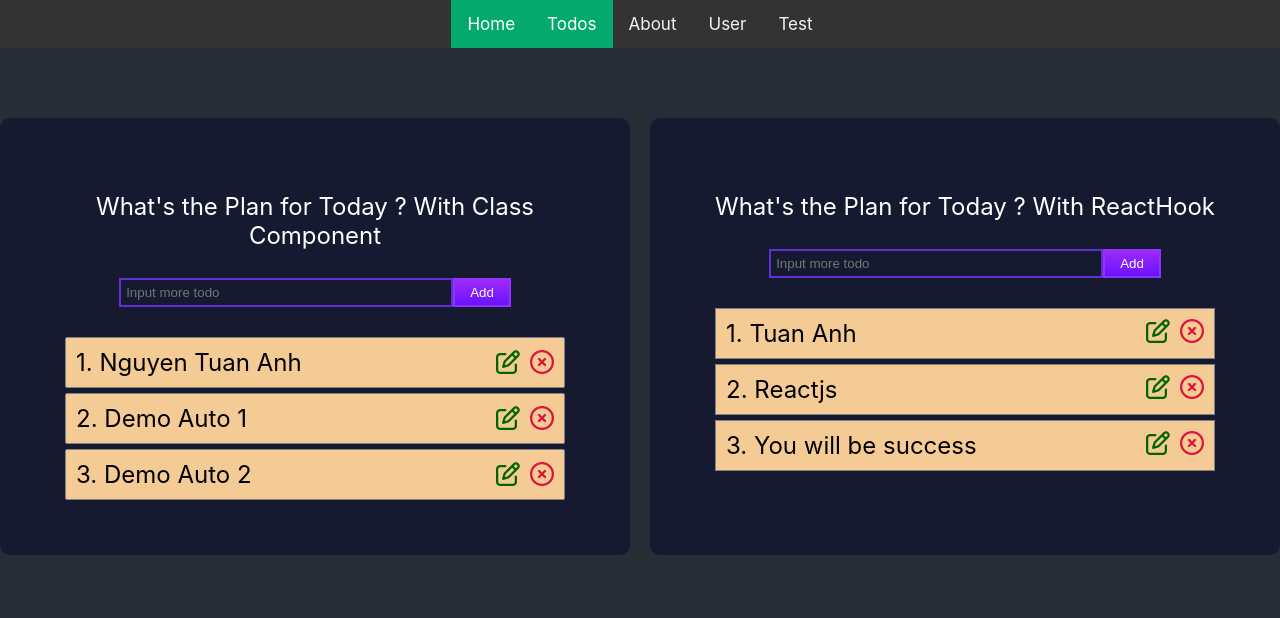
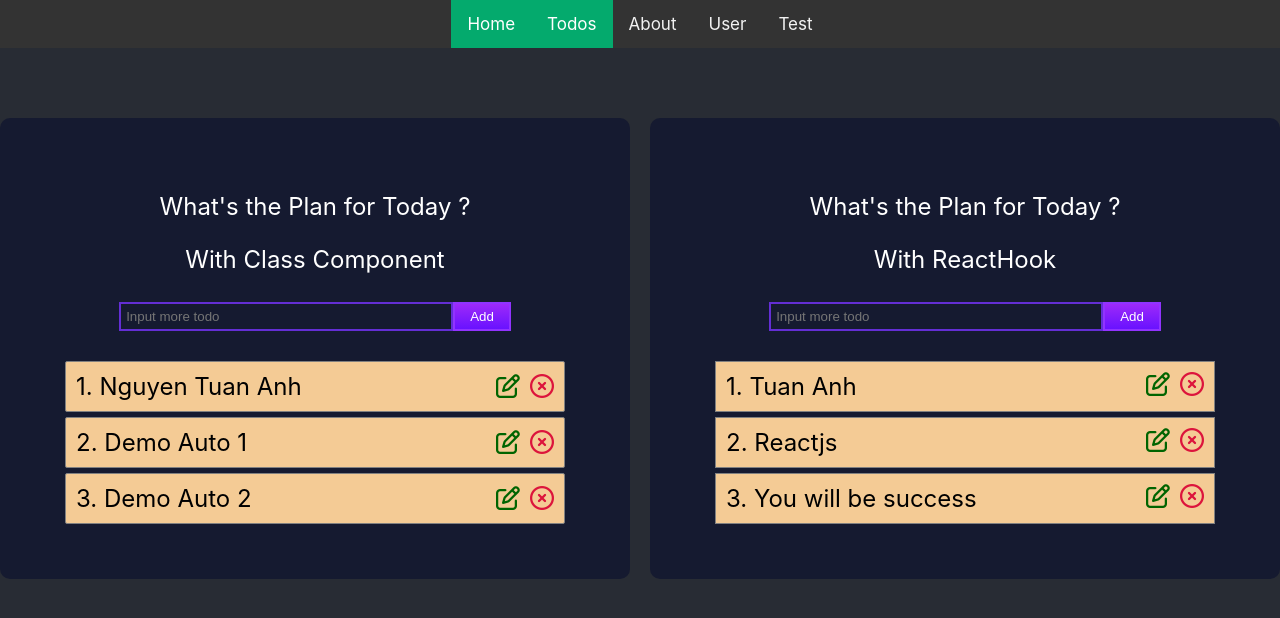
Before and after one commit to ntanh18011997/ReactProject, a React (Create React App) app: page /todo in a window 1280 px wide. Shown: the top 618 px of the page. Built offline with nearby package versions, Linux system fonts and the light colour scheme.

Commit message:
fix design todolist

```diff
--- a/src/views/Todos/AddTodo.js
+++ b/src/views/Todos/AddTodo.js
@@ -28,7 +28,10 @@
         return(
             <div className="list-input">
                 <p>
-                    What's the Plan for Today ? With Class Component
+                    What's the Plan for Today ?
+                </p>
+                <p>
+                    With Class Component
                 </p>
                 <div className='add-todo'>
                     <input
--- a/src/views/Todos/AddTodoHook.js
+++ b/src/views/Todos/AddTodoHook.js
@@ -20,7 +20,10 @@ function AddTodoHook () {
     return(
         <div className="list-input-hook">
             <p>
-                What's the Plan for Today ? With ReactHook
+                What's the Plan for Today ?
+            </p>
+            <p>
+                With ReactHook
             </p>
             <div className='add-todo-hook'>
                 <input
```
